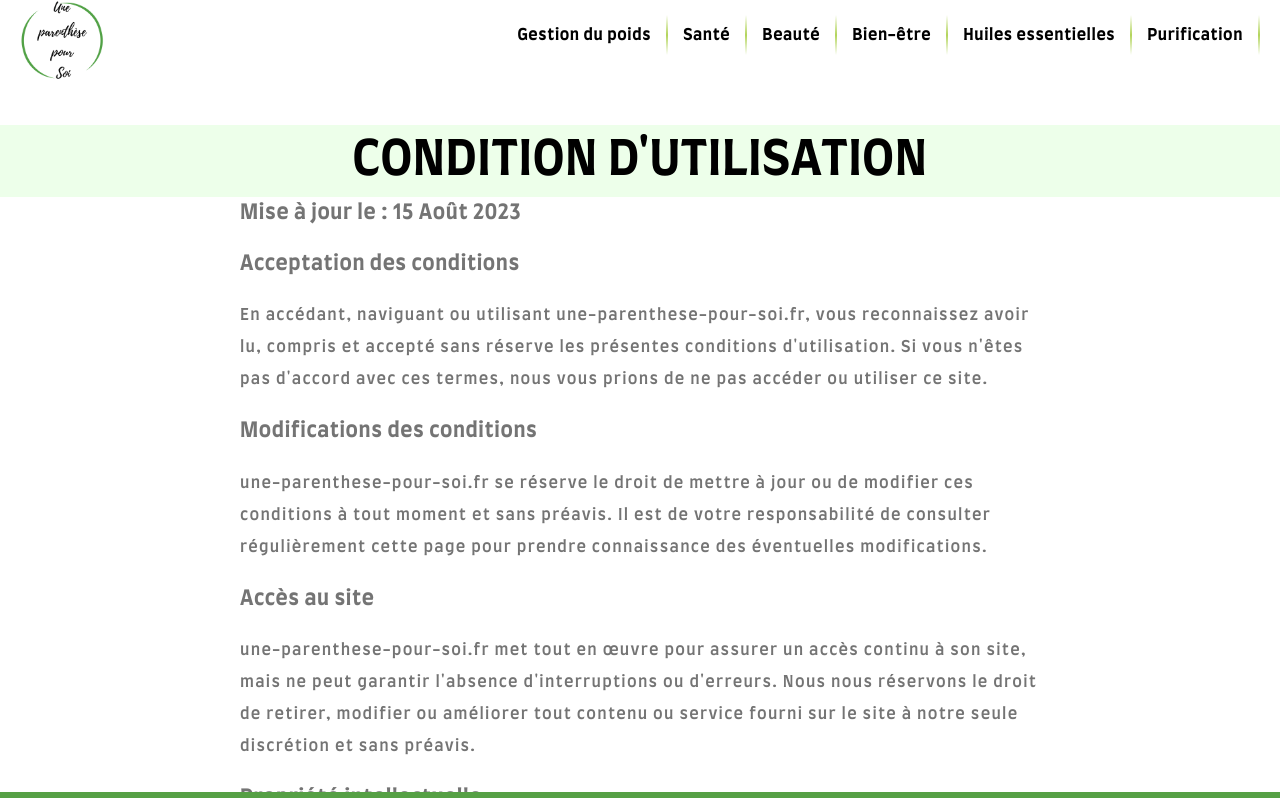
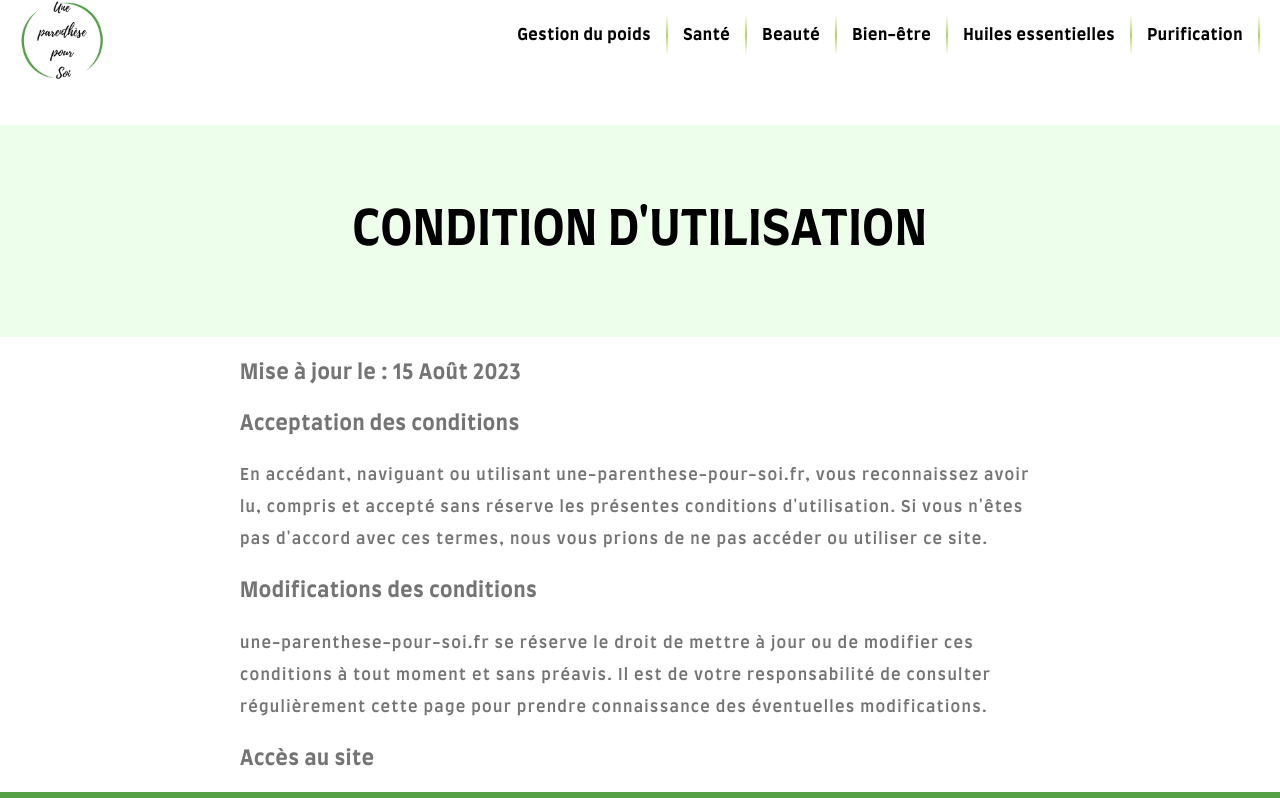
Before and after one commit to SeeYouh/parenthesePourSoi, a React (Create React App) app in the folder frontend/: page /terms in a window 1280 px wide. Shown: the top 798 px of the page. Built offline with nearby package versions, Linux system fonts and the light colour scheme.

Commit message:
Update scss terms

```diff
--- a/frontend/src/sass/base/_margin.scss
+++ b/frontend/src/sass/base/_margin.scss
@@ -17,3 +17,9 @@
 .socialNetwork {
   margin-top: 20px;
 }
+
+//         MARGIN-BOTTOM           //
+
+.legalTitle {
+  margin-bottom: 20px;
+}
--- a/frontend/src/sass/base/_padding.scss
+++ b/frontend/src/sass/base/_padding.scss
@@ -20,6 +20,6 @@
   padding: 15px 20px 0 20px;
 }
 
-.LegalTitle {
+.legalTitle {
   padding: 70px 0 70px 0;
 }
--- a/frontend/src/sass/base/_width.scss
+++ b/frontend/src/sass/base/_width.scss
@@ -8,12 +8,14 @@ footer,
 #leafBottomLeft,
 #leafTopRight,
 .legalContainer,
+.legalTitle,
 .lineBottom,
 .navbar,
 .productCard,
 .productTab,
 .search-bar,
 .search-label:focus,
+.subLegalTitle,
 .textProductCard,
 .youWillLikeIt {
   width: 100%;
--- a/frontend/src/sass/pages/_legal.scss
+++ b/frontend/src/sass/pages/_legal.scss
@@ -26,14 +26,12 @@
 
 .legalTitle {
   text-transform: uppercase;
-  width: 100%;
   font-size: 3rem;
   font-weight: 700;
   background-color: $bgColor11;
 }
 
 .subLegalTitle {
-  width: 100%;
   font-size: 1.3rem;
   font-weight: 700;
   color: $bgColor2;
```
